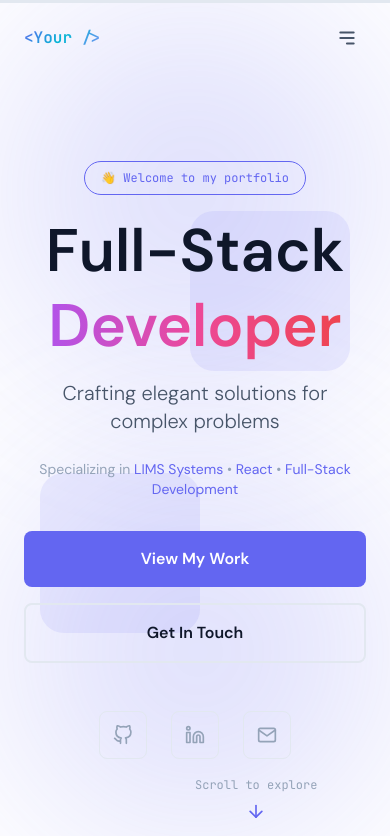
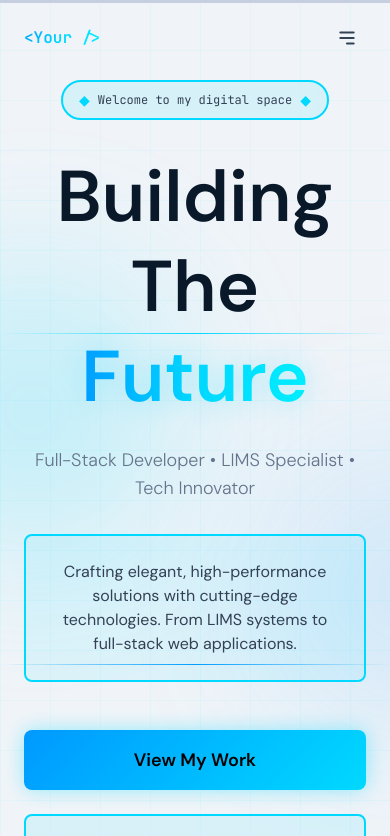
Before and after one commit to Sritharan39/Portfolio, a React (Vite) app: page / in a window 390 px wide. Shown: the top 836 px of the page. Built offline with nearby package versions, Linux system fonts and the light colour scheme.

Commit message:
feat: Option 1 - Dark Blue + Neon Cyan theme with new Hero design, grid background, neon glow effects

```diff
--- a/src/components/Hero.jsx
+++ b/src/components/Hero.jsx
@@ -20,94 +20,133 @@ export default function Hero() {
 
   return (
     <section className="relative min-h-screen flex items-center justify-center overflow-hidden pt-20" style={{ backgroundColor: "var(--bg-primary)" }}>
-      {/* Animated Background Gradients */}
+      {/* Animated Neon Background */}
       <div className="absolute inset-0 overflow-hidden">
+        {/* Cyan glow orbs */}
         <motion.div
-          animate={{ y: scrollY * 0.5 }}
-          className="absolute top-0 left-0 w-96 h-96 rounded-full blur-3xl opacity-20"
-          style={{ background: "var(--accent)", filter: "blur(100px)" }}
+          animate={{ y: scrollY * 0.5, x: Math.sin(scrollY * 0.01) * 50 }}
+          className="absolute top-1/4 -left-32 w-80 h-80 rounded-full blur-3xl opacity-30"
+          style={{
+            background: "radial-gradient(circle, #00d9ff, transparent)",
+            filter: "blur(80px)"
+          }}
         />
         <motion.div
-          animate={{ y: scrollY * -0.3 }}
-          className="absolute bottom-0 right-0 w-96 h-96 rounded-full blur-3xl opacity-20"
-          style={{ background: "var(--accent)", filter: "blur(100px)" }}
+          animate={{ y: scrollY * -0.3, x: Math.cos(scrollY * 0.01) * 50 }}
+          className="absolute bottom-1/4 -right-32 w-80 h-80 rounded-full blur-3xl opacity-20"
+          style={{
+            background: "radial-gradient(circle, #0099ff, transparent)",
+            filter: "blur(80px)"
+          }}
+        />
+
+        {/* Grid background effect */}
+        <div
+          className="absolute inset-0"
+          style={{
+            backgroundImage: `linear-gradient(rgba(0, 217, 255, 0.05) 1px, transparent 1px),
+                              linear-gradient(90deg, rgba(0, 217, 255, 0.05) 1px, transparent 1px)`,
+            backgroundSize: "50px 50px",
+          }}
         />
       </div>
 
       {/* Main Content */}
-      <div className="relative z-10 max-w-5xl mx-auto px-6 text-center">
-        {/* Greeting Badge */}
+      <div className="relative z-10 max-w-6xl mx-auto px-6 text-center">
+        {/* Animated top badge */}
         <motion.div
-          initial={{ opacity: 0, y: -20 }}
-          animate={{ opacity: 1, y: 0 }}
+          initial={{ opacity: 0, scale: 0.8 }}
+          animate={{ opacity: 1, scale: 1 }}
           transition={{ duration: 0.8 }}
-          className="mb-6 inline-block">
-          <span
-            className="text-xs font-mono px-4 py-2 rounded-full border backdrop-blur-md"
+          className="mb-8 inline-block">
+          <div
+            className="flex items-center gap-2 px-4 py-2 rounded-full border-2 backdrop-blur-md"
             style={{
-              background: "rgba(var(--accent-rgb), 0.1)",
-              borderColor: "var(--accent)",
-              color: "var(--accent)",
+              borderColor: "#00d9ff",
+              background: "rgba(0, 217, 255, 0.1)",
             }}>
-            👋 Welcome to my portfolio
-          </span>
+            <span style={{ color: "#00d9ff" }} className="text-sm">◆</span>
+            <span style={{ color: "var(--text-secondary)" }} className="text-xs font-mono">
+              Welcome to my digital space
+            </span>
+            <span style={{ color: "#00d9ff" }} className="text-sm">◆</span>
+          </div>
         </motion.div>
 
-        {/* Main Heading - Bold & Large */}
+        {/* Main Heading - Bold Neon Style */}
         <motion.div
-          initial={{ opacity: 0, y: 30 }}
+          initial={{ opacity: 0, y: 40 }}
           animate={{ opacity: 1, y: 0 }}
           transition={{ duration: 1, delay: 0.2 }}
-          className="mb-6">
-          <h1 className="text-6xl md:text-8xl font-bold leading-tight mb-4" style={{ color: "var(--text-primary)" }}>
-            <span className="block">Full-Stack</span>
+          className="mb-8">
+          <h1 className="text-7xl md:text-8xl font-black leading-tight mb-6" style={{ color: "var(--text-primary)" }}>
+            Building The
+            <br />
             <span
-              className="block bg-gradient-to-r from-purple-500 via-pink-500 to-red-500 bg-clip-text text-transparent"
-              style={{ backgroundClip: "text" }}>
-              Developer
+              className="inline-block"
+              style={{
+                background: "linear-gradient(90deg, #0099ff, #00d9ff, #00f0ff)",
+                WebkitBackgroundClip: "text",
+                WebkitTextFillColor: "transparent",
+                backgroundClip: "text",
+                textShadow: "0 0 30px rgba(0, 217, 255, 0.3)",
+              }}>
+              Future
             </span>
           </h1>
-          <p className="text-xl md:text-2xl font-light mt-4" style={{ color: "var(--text-secondary)" }}>
-            Crafting elegant solutions for complex problems
+          <p className="text-lg md:text-xl font-light" style={{ color: "var(--text-muted)" }}>
+            Full-Stack Developer • LIMS Specialist • Tech Innovator
           </p>
         </motion.div>
 
-        {/* Subheading with Animated Elements */}
+        {/* Description with neon accent */}
         <motion.div
           initial={{ opacity: 0 }}
           animate={{ opacity: 1 }}
           transition={{ duration: 1, delay: 0.4 }}
-          className="mb-8">
-          <p className="text-sm md:text-base mb-6" style={{ color: "var(--text-muted)" }}>
-            Specializing in <span style={{ color: "var(--accent)" }}>LIMS Systems</span> • <span style={{ color: "var(--accent)" }}>React</span> • <span style={{ color: "var(--accent)" }}>Full-Stack Development</span>
+          className="mb-12 max-w-2xl mx-auto p-6 rounded-lg border-2"
+          style={{
+            borderColor: "#00d9ff",
+            background: "rgba(0, 217, 255, 0.08)",
+          }}>
+          <p style={{ color: "var(--text-secondary)" }}>
+            Crafting elegant, high-performance solutions with cutting-edge technologies. From LIMS systems to full-stack web applications.
           </p>
         </motion.div>
 
-        {/* CTA Buttons */}
+        {/* CTA Buttons - Neon style */}
         <motion.div
           initial={{ opacity: 0, y: 20 }}
           animate={{ opacity: 1, y: 0 }}
           transition={{ duration: 1, delay: 0.6 }}
-          className="flex flex-col md:flex-row gap-4 justify-center mb-12">
+          className="flex flex-col md:flex-row gap-6 justify-center mb-16">
           <motion.a
             href="#projects"
-            whileHover={{ scale: 1.05, y: -2 }}
+            whileHover={{ scale: 1.05, y: -4 }}
             whileTap={{ scale: 0.95 }}
-            className="px-8 py-4 rounded-lg font-semibold text-white transition-all"
-            style={{ background: "var(--accent)", boxShadow: "0 10px 30px rgba(var(--accent-rgb), 0.3)" }}>
+            className="px-8 py-4 rounded-lg font-bold text-lg transition-all"
+            style={{
+              background: "linear-gradient(135deg, #0099ff, #00d9ff)",
+              color: "#000",
+              boxShadow: "0 0 20px rgba(0, 217, 255, 0.4)"
+            }}>
             View My Work
           </motion.a>
           <motion.a
             href="#contact"
-            whileHover={{ scale: 1.05, y: -2, borderColor: "var(--accent)" }}
+            whileHover={{ scale: 1.05, y: -4 }}
             whileTap={{ scale: 0.95 }}
-            className="px-8 py-4 rounded-lg font-semibold border-2 transition-all"
-            style={{ borderColor: "var(--border)", color: "var(--text-primary)" }}>
-            Get In Touch
+            className="px-8 py-4 rounded-lg font-bold text-lg border-2 transition-all"
+            style={{
+              borderColor: "#00d9ff",
+              color: "var(--text-primary)",
+              background: "rgba(0, 217, 255, 0.1)",
+            }}>
+            Let's Talk
           </motion.a>
         </motion.div>
 
-        {/* Social Links */}
+        {/* Social Links - Neon glow */}
         <motion.div
           initial={{ opacity: 0 }}
           animate={{ opacity: 1 }}
@@ -122,18 +161,19 @@ export default function Hero() {
               initial={{ opacity: 0, y: 20 }}
               animate={{ opacity: 1, y: 0 }}
               transition={{ delay: link.delay }}
-              whileHover={{ scale: 1.2, y: -5 }}
-              className="w-12 h-12 rounded-lg border flex items-center justify-center transition-all"
-              style={{ color: "var(--text-muted)", borderColor: "var(--border)" }}
+              whileHover={{ scale: 1.2, y: -8 }}
+              className="w-14 h-14 rounded-lg border-2 flex items-center justify-center transition-all"
+              style={{
+                borderColor: "#00d9ff",
+                color: "#00d9ff",
+              }}
               onMouseEnter={(e) => {
-                e.currentTarget.style.borderColor = "var(--accent)";
-                e.currentTarget.style.color = "var(--accent)";
-                e.currentTarget.style.background = "rgba(var(--accent-rgb), 0.1)";
+                e.currentTarget.style.boxShadow = "0 0 20px rgba(0, 217, 255, 0.6)";
+                e.currentTarget.style.backgroundColor = "rgba(0, 217, 255, 0.15)";
               }}
               onMouseLeave={(e) => {
-                e.currentTarget.style.borderColor = "var(--border)";
-                e.currentTarget.style.color = "var(--text-muted)";
-                e.currentTarget.style.background = "transparent";
+                e.currentTarget.style.boxShadow = "none";
+                e.currentTarget.style.backgroundColor = "transparent";
               }}>
               {link.icon}
             </motion.a>
@@ -141,27 +181,33 @@ export default function Hero() {
         </motion.div>
       </div>
 
-      {/* Scroll Down Indicator */}
+      {/* Scroll indicator - Neon style */}
       <motion.div
-        animate={{ y: [0, 10, 0] }}
-        transition={{ duration: 2, repeat: Infinity }}
-        className="absolute bottom-8 left-1/2 transform -translate-x-1/2 z-10">
-        <a href="#about" className="flex flex-col items-center gap-2 cursor-pointer">
-          <span className="text-xs font-mono" style={{ color: "var(--text-muted)" }}>Scroll to explore</span>
-          <FiArrowDown size={20} style={{ color: "var(--accent)" }} />
+        animate={{ y: [0, 12, 0] }}
+        transition={{ duration: 2.5, repeat: Infinity }}
+        className="absolute bottom-12 left-1/2 transform -translate-x-1/2 z-10">
+        <a href="#about" className="flex flex-col items-center gap-3 cursor-pointer">
+          <span className="text-xs font-mono tracking-widest" style={{ color: "#00d9ff" }}>
+            SCROLL TO EXPLORE
+          </span>
+          <motion.div
+            animate={{ y: [0, 8, 0] }}
+            transition={{ duration: 2.5, repeat: Infinity }}>
+            <FiArrowDown size={24} style={{ color: "#00d9ff" }} />
+          </motion.div>
         </a>
       </motion.div>
 
-      {/* Parallax Shapes */}
+      {/* Parallax accent lines */}
       <motion.div
-        animate={{ y: scrollY * 0.7, rotate: scrollY * 0.1 }}
-        className="absolute top-1/4 right-10 w-40 h-40 rounded-3xl opacity-10"
-        style={{ background: "var(--accent)" }}
+        animate={{ scaleX: 1 + scrollY * 0.0005 }}
+        className="absolute top-1/3 left-0 right-0 h-px"
+        style={{ background: "linear-gradient(90deg, transparent, #00d9ff, transparent)" }}
       />
       <motion.div
-        animate={{ y: scrollY * -0.5, rotate: scrollY * -0.1 }}
-        className="absolute bottom-1/4 left-10 w-40 h-40 rounded-3xl opacity-10"
-        style={{ background: "var(--accent)" }}
+        animate={{ scaleX: 1 + scrollY * 0.0003 }}
+        className="absolute bottom-1/3 left-0 right-0 h-px"
+        style={{ background: "linear-gradient(90deg, transparent, #0099ff, transparent)" }}
       />
     </section>
   );
--- a/src/index.css
+++ b/src/index.css
@@ -4,32 +4,34 @@
 
 @layer base {
   :root {
-    --bg-primary: #ffffff;
-    --bg-secondary: #f8fafc;
-    --bg-card: #f1f5f9;
-    --border: #e2e8f0;
-    --border-hover: #6366f1;
-    --text-primary: #0f172a;
-    --text-secondary: #475569;
-    --text-muted: #94a3b8;
-    --accent: #6366f1;
-    --accent2: #06b6d4;
-    --accent-light: #818cf8;
-    --accent-glow: rgba(99,102,241,0.12);
+    /* Light Mode - Sleek Tech */
+    --bg-primary: #f0f4f8;
+    --bg-secondary: #e8ecf1;
+    --bg-card: #dde4ed;
+    --border: #c5cfe0;
+    --border-hover: #00d9ff;
+    --text-primary: #0a1929;
+    --text-secondary: #334155;
+    --text-muted: #64748b;
+    --accent: #00d9ff;
+    --accent2: #0099ff;
+    --accent-light: #00f0ff;
+    --accent-glow: rgba(0, 217, 255, 0.2);
   }
   .dark {
-    --bg-primary: #020617;
-    --bg-secondary: #0f0f1a;
-    --bg-card: #13131f;
-    --border: #1e1e3a;
-    --border-hover: #6366f1;
-    --text-primary: #f1f5f9;
-    --text-secondary: #94a3b8;
-    --text-muted: #475569;
-    --accent: #6366f1;
-    --accent2: #06b6d4;
-    --accent-light: #818cf8;
-    --accent-glow: rgba(99,102,241,0.15);
+    /* Dark Mode - Tech Noir */
+    --bg-primary: #0a0e27;
+    --bg-secondary: #0f1438;
+    --bg-card: #131d45;
+    --border: #1a2555;
+    --border-hover: #00d9ff;
+    --text-primary: #e8f0fe;
+    --text-secondary: #a0aec0;
+    --text-muted: #64748b;
+    --accent: #00d9ff;
+    --accent2: #0099ff;
+    --accent-light: #00f0ff;
+    --accent-glow: rgba(0, 217, 255, 0.25);
   }
   html { scroll-behavior: smooth; }
   body {
@@ -41,18 +43,18 @@
   ::-webkit-scrollbar { width: 4px; }
   ::-webkit-scrollbar-track { background: var(--bg-primary); }
   ::-webkit-scrollbar-thumb { background: var(--accent); border-radius: 4px; }
-  ::selection { background: var(--accent); color: #fff; }
+  ::selection { background: var(--accent); color: #000; }
 }
 
 @layer utilities {
   .gradient-text {
-    background: linear-gradient(135deg, var(--accent) 0%, var(--accent2) 50%, var(--accent-light) 100%);
+    background: linear-gradient(135deg, #0099ff 0%, #00d9ff 50%, #00f0ff 100%);
     -webkit-background-clip: text;
     -webkit-text-fill-color: transparent;
     background-clip: text;
   }
   .gradient-text-animate {
-    background: linear-gradient(270deg, #6366f1, #06b6d4, #a855f7, #6366f1);
+    background: linear-gradient(270deg, #00d9ff, #0099ff, #00f0ff, #00d9ff);
     background-size: 400% 400%;
     -webkit-background-clip: text;
     -webkit-text-fill-color: transparent;
@@ -60,16 +62,17 @@
     animation: gradientShift 6s ease infinite;
   }
   .card-glow:hover {
-    box-shadow: 0 0 0 1px var(--accent), 0 0 30px var(--accent-glow);
+    box-shadow: 0 0 0 2px #00d9ff, 0 0 30px var(--accent-glow);
   }
   .btn-primary {
-    background: linear-gradient(135deg, var(--accent), var(--accent2));
-    color: white;
+    background: linear-gradient(135deg, #0099ff, #00d9ff);
+    color: #000;
+    font-weight: 600;
     transition: all 0.3s ease;
   }
   .btn-primary:hover {
     transform: translateY(-2px);
-    box-shadow: 0 8px 30px var(--accent-glow);
+    box-shadow: 0 8px 30px rgba(0, 217, 255, 0.4);
   }
   @keyframes gradientShift {
     0% { background-position: 0% 50%; }
```
